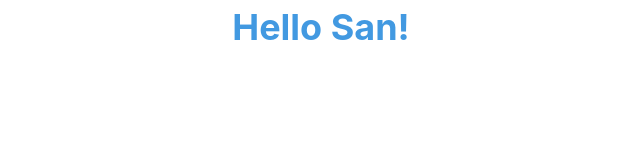
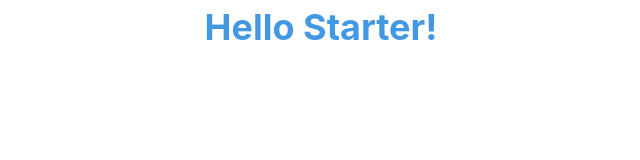
Before and after one commit to coolsaigit/tailwind-starter, a website: page public/index.html in a window 1280 px wide. Shown: the whole page, without its empty margins (319-959 px from the left). Drawn offline with Linux system fonts and the light colour scheme.

Commit message:
simple edit

```diff
--- a/public/index.html
+++ b/public/index.html
@@ -8,7 +8,7 @@
   <link rel="stylesheet" href="build/tailwind.css">
 </head>
 <body>
-  <h1 class="text-4xl text-center font-bold text-blue-500">Hello San!</h1>
+  <h1 class="text-4xl text-center font-bold text-blue-500">Hello Starter!</h1>
 
 </body>
 </html>
```
